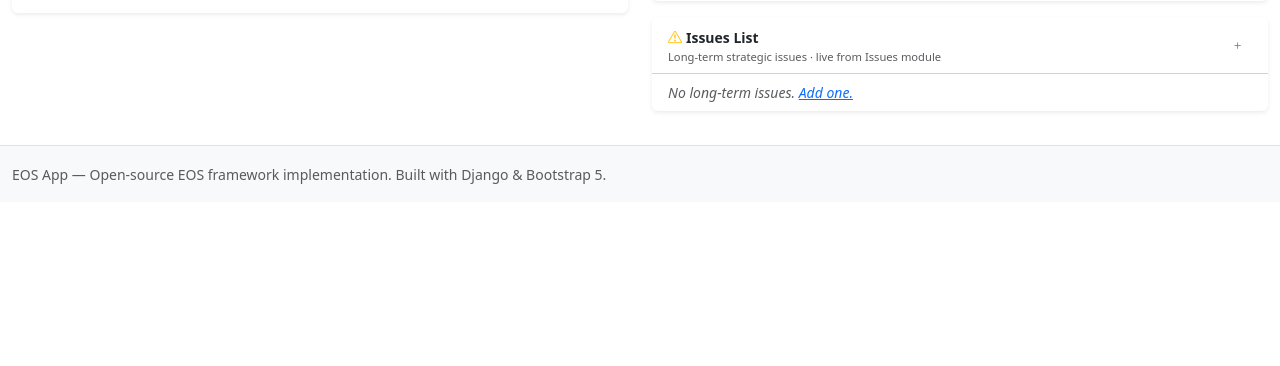
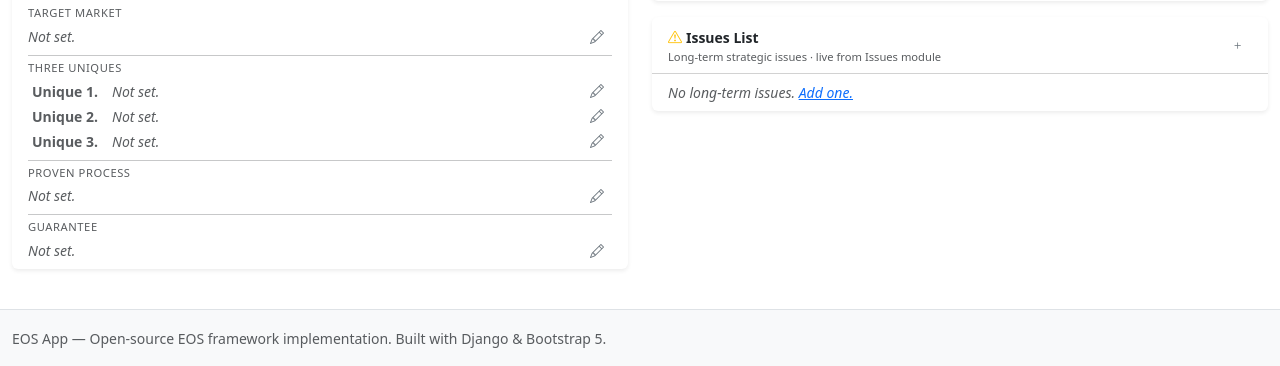
Before and after one commit to RCheesley/openeos, a Django app: template templates/vto/vto_detail.html in a window 1280 px wide. Shown: the part 598-964 px from the top of the page. Before the commit the page ends 782 px from the top, so only its background shows below. Run offline with Django 5.2, Linux system fonts and the light colour scheme; the template is opened without the code that fills it, so the values that code supplies are empty.

Commit message:
VTO: split Three Uniques into three independently editable blocks
Marketing Strategy's "Three Uniques" was one freeform text block;
teams crammed all three into it unformatted. Replaces it with
three_uniques_1/2/3, each with its own edit control, plus a data
migration that carries existing content into slot 1. The old
three_uniques key is kept (unused in choices) so historical rows
stay valid.

Co-Authored-By: Claude Sonnet 5 <noreply@anthropic.com>

```diff
--- a/templates/vto/vto_detail.html
+++ b/templates/vto/vto_detail.html
@@ -122,24 +122,54 @@
             <span class="fw-semibold small">Marketing Strategy</span>
         </div>
         <div class="card-body py-2">
-            {% for mkey, mlabel in section_keys.CHOICES %}
-            {% if mkey == 'target_market' or mkey == 'three_uniques' or mkey == 'proven_process' or mkey == 'guarantee' %}
+                {# Target Market #}
             <div class="mb-2">
-                <div class="text-muted mb-1" style="font-size:.7rem;text-transform:uppercase;letter-spacing:.05em">{{ mlabel|cut:"Marketing — " }}</div>
+                <div class="text-muted mb-1" style="font-size:.7rem;text-transform:uppercase;letter-spacing:.05em">Target Market</div>
                 <div class="d-flex gap-2">
-                    <div class="flex-grow-1 small" style="white-space:pre-line">
-                        {% if mkey == 'target_market' %}{% if sections.target_market and sections.target_market.content %}{{ sections.target_market.content }}{% else %}<span class="text-muted fst-italic">Not set.</span>{% endif %}
-                        {% elif mkey == 'three_uniques' %}{% if sections.three_uniques and sections.three_uniques.content %}{{ sections.three_uniques.content }}{% else %}<span class="text-muted fst-italic">Not set.</span>{% endif %}
-                        {% elif mkey == 'proven_process' %}{% if sections.proven_process and sections.proven_process.content %}{{ sections.proven_process.content }}{% else %}<span class="text-muted fst-italic">Not set.</span>{% endif %}
-                        {% elif mkey == 'guarantee' %}{% if sections.guarantee and sections.guarantee.content %}{{ sections.guarantee.content }}{% else %}<span class="text-muted fst-italic">Not set.</span>{% endif %}
-                        {% endif %}
-                    </div>
-                    <a href="{% url 'vto:section_edit' mkey %}" class="btn btn-sm btn-outline-secondary border-0 py-0 flex-shrink-0"><i class="bi bi-pencil"></i></a>
+                    <div class="flex-grow-1 small" style="white-space:pre-line">{% if sections.target_market and sections.target_market.content %}{{ sections.target_market.content }}{% else %}<span class="text-muted fst-italic">Not set.</span>{% endif %}</div>
+                    <a href="{% url 'vto:section_edit' 'target_market' %}" class="btn btn-sm btn-outline-secondary border-0 py-0 flex-shrink-0"><i class="bi bi-pencil"></i></a>
                 </div>
             </div>
-            {% if not forloop.last and mkey != 'guarantee' %}<hr class="my-1">{% endif %}
-            {% endif %}
-            {% endfor %}
+            <hr class="my-1">
+            {# Three Uniques — three separate blocks #}
+            <div class="mb-2">
+                <div class="text-muted mb-1" style="font-size:.7rem;text-transform:uppercase;letter-spacing:.05em">Three Uniques</div>
+                <div class="ms-1">
+                    <div class="d-flex gap-2 mb-1">
+                        <div class="text-muted small fw-semibold flex-shrink-0" style="min-width:4.5rem">Unique 1.</div>
+                        <div class="flex-grow-1 small" style="white-space:pre-line">{% if sections.three_uniques_1 and sections.three_uniques_1.content %}{{ sections.three_uniques_1.content }}{% else %}<span class="text-muted fst-italic">Not set.</span>{% endif %}</div>
+                        <a href="{% url 'vto:section_edit' 'three_uniques_1' %}" class="btn btn-sm btn-outline-secondary border-0 py-0 flex-shrink-0"><i class="bi bi-pencil"></i></a>
+                    </div>
+                    <div class="d-flex gap-2 mb-1">
+                        <div class="text-muted small fw-semibold flex-shrink-0" style="min-width:4.5rem">Unique 2.</div>
+                        <div class="flex-grow-1 small" style="white-space:pre-line">{% if sections.three_uniques_2 and sections.three_uniques_2.content %}{{ sections.three_uniques_2.content }}{% else %}<span class="text-muted fst-italic">Not set.</span>{% endif %}</div>
+                        <a href="{% url 'vto:section_edit' 'three_uniques_2' %}" class="btn btn-sm btn-outline-secondary border-0 py-0 flex-shrink-0"><i class="bi bi-pencil"></i></a>
+                    </div>
+                    <div class="d-flex gap-2">
+                        <div class="text-muted small fw-semibold flex-shrink-0" style="min-width:4.5rem">Unique 3.</div>
+                        <div class="flex-grow-1 small" style="white-space:pre-line">{% if sections.three_uniques_3 and sections.three_uniques_3.content %}{{ sections.three_uniques_3.content }}{% else %}<span class="text-muted fst-italic">Not set.</span>{% endif %}</div>
+                        <a href="{% url 'vto:section_edit' 'three_uniques_3' %}" class="btn btn-sm btn-outline-secondary border-0 py-0 flex-shrink-0"><i class="bi bi-pencil"></i></a>
+                    </div>
+                </div>
+            </div>
+            <hr class="my-1">
+            {# Proven Process #}
+            <div class="mb-2">
+                <div class="text-muted mb-1" style="font-size:.7rem;text-transform:uppercase;letter-spacing:.05em">Proven Process</div>
+                <div class="d-flex gap-2">
+                    <div class="flex-grow-1 small" style="white-space:pre-line">{% if sections.proven_process and sections.proven_process.content %}{{ sections.proven_process.content }}{% else %}<span class="text-muted fst-italic">Not set.</span>{% endif %}</div>
+                    <a href="{% url 'vto:section_edit' 'proven_process' %}" class="btn btn-sm btn-outline-secondary border-0 py-0 flex-shrink-0"><i class="bi bi-pencil"></i></a>
+                </div>
+            </div>
+            <hr class="my-1">
+            {# Guarantee #}
+            <div>
+                <div class="text-muted mb-1" style="font-size:.7rem;text-transform:uppercase;letter-spacing:.05em">Guarantee</div>
+                <div class="d-flex gap-2">
+                    <div class="flex-grow-1 small" style="white-space:pre-line">{% if sections.guarantee and sections.guarantee.content %}{{ sections.guarantee.content }}{% else %}<span class="text-muted fst-italic">Not set.</span>{% endif %}</div>
+                    <a href="{% url 'vto:section_edit' 'guarantee' %}" class="btn btn-sm btn-outline-secondary border-0 py-0 flex-shrink-0"><i class="bi bi-pencil"></i></a>
+                </div>
+            </div>
         </div>
     </div>
 </div>
```
Also changed, not shown: ENHANCEMENTS.md (added, +16 -0 lines), apps/vto/models.py (+11 -3 lines), apps/vto/tests/test_models.py (+1 -1 lines), templates/vto/vto_print.html (+13 -2 lines), apps/vto/migrations/0002_migrate_three_uniques.py (added), apps/vto/migrations/0003_alter_vtosection_key_choices.py (added).
